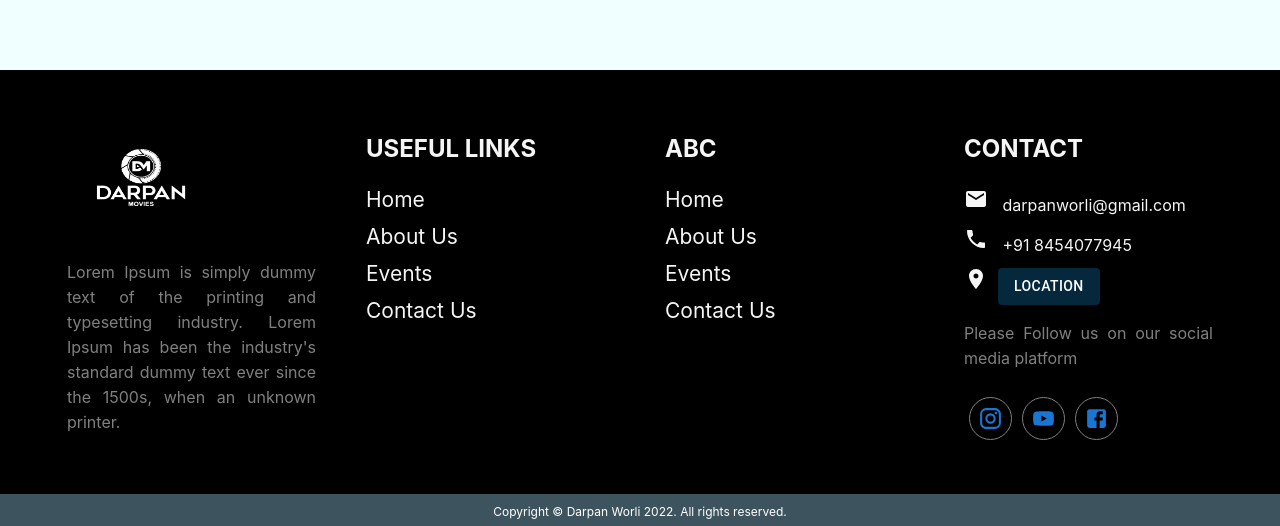
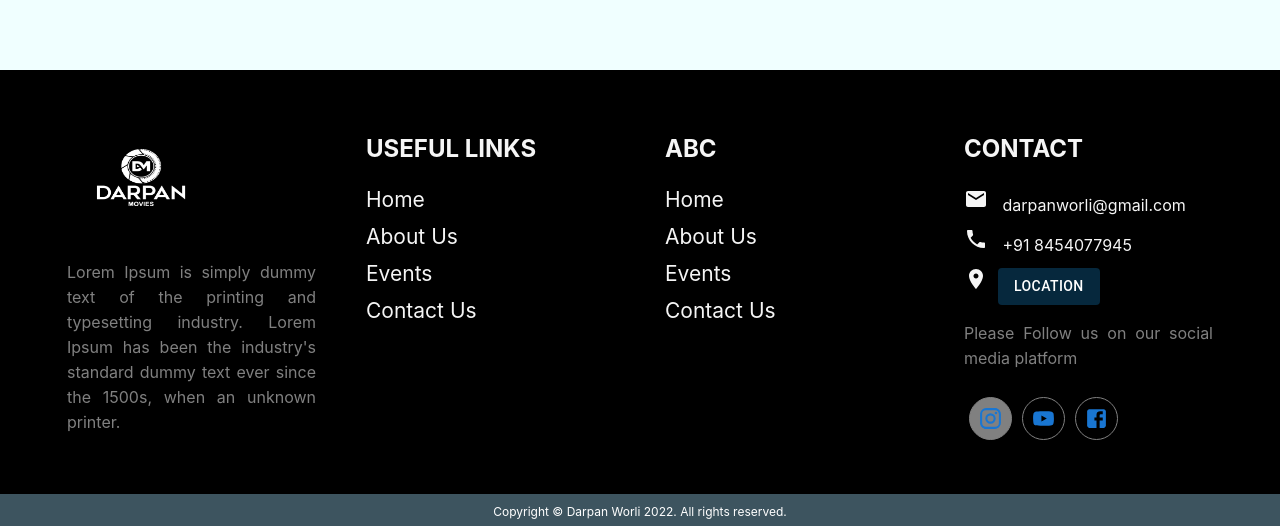
Before and after one commit to Hritik108/darpan_website, a React (Create React App) app: page /Career in a window 1280 px wide. In both pictures the pointer is over the icon 990 px from the left and 1276 px from the top of the page. Shown: the part 858-1384 px from the top of the page. Built offline with nearby package versions, Linux system fonts and the light colour scheme; a web font is replaced by a local one.

Commit message:
changes made in footer

```diff
--- a/src/assets/styles/footer.css
+++ b/src/assets/styles/footer.css
@@ -9,6 +9,7 @@
     margin: auto;
     padding: 30px 10px;
     display: flex;
+    flex-wrap: wrap;
     box-sizing: border-box;
     justify-content: center;
 }
@@ -108,7 +109,9 @@
 	border: 1px solid grey;
 	transition: 0.3s;
 }
-
+.icons:hover{
+    background: grey;
+}
 .footer-bottom {
     text-align: center;
 	padding: 10px;
@@ -124,6 +127,7 @@
 	}
 }
 
+
 @media screen and (max-width: 600px) {
 	.footer-items {
 		width: 100%;
```
